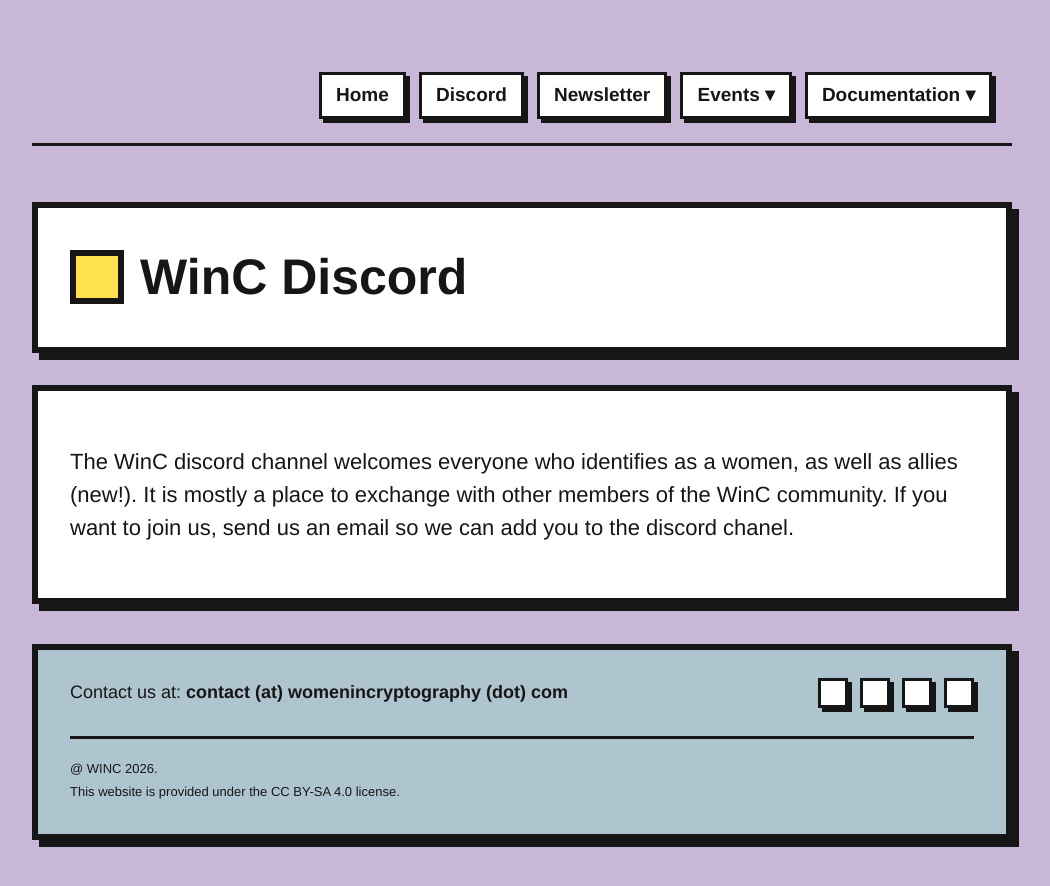
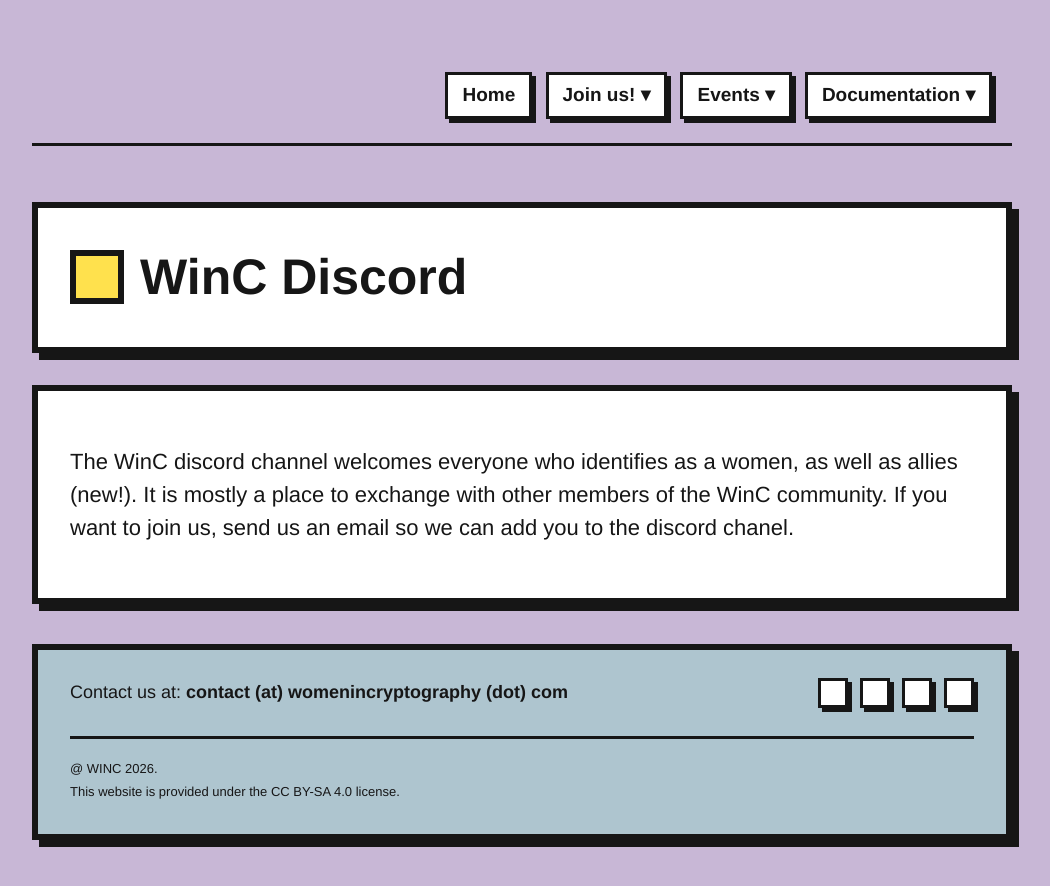
Before and after one commit to women-in-cryptography/women-in-cryptography-website, a Jekyll site: the page built from discord.html, in a window 1280 px wide. Shown: the top 886 px of the page, without its empty margins (118-1168 px from the left). Built offline with Jekyll 4.4.1, drawn with Linux system fonts in a browser that asks for light colours; a style sheet for code colours, icons or effects is not loaded.

Commit message:
To its own menu

```diff
--- a/_includes/header.html
+++ b/_includes/header.html
@@ -8,6 +8,17 @@
       <a class="menu-link" href="{{ page.url | prepend: site.baseurl }}">{{ page.title }}</a>
     {% endif %}
   {% endfor %}
+
+  <div class="dropdown">
+	  <span class="menu-link dropdown-label" tabindex="0">Join us!</span>
+    <div class="dropdown-menu">
+      {% for page in site.pages %}
+        {% if page.tags == "join" %}
+          <a class="dropdown-item" href="{{ page.url | prepend: site.baseurl }}">{{ page.title }}</a>
+        {% endif %}
+      {% endfor %}
+    </div>
+  </div>
 
   <div class="dropdown">
 	  <span class="menu-link dropdown-label" tabindex="0">Events</span>
--- a/discord.html
+++ b/discord.html
@@ -2,7 +2,7 @@
 layout: default
 permalink: /discord/
 title: Discord
-tags: menu
+tags: join
 ---
 
 <div class="wrapper">
--- a/newsletter.html
+++ b/newsletter.html
@@ -2,7 +2,7 @@
 layout: default
 permalink: /newsletter/
 title: Newsletter
-tags: menu
+tags: join
 ---
 
 
```
